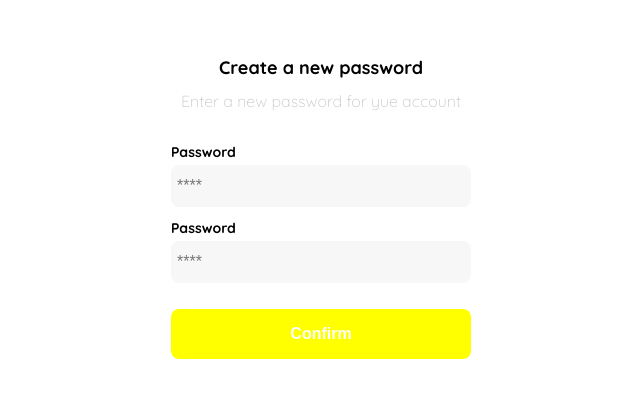
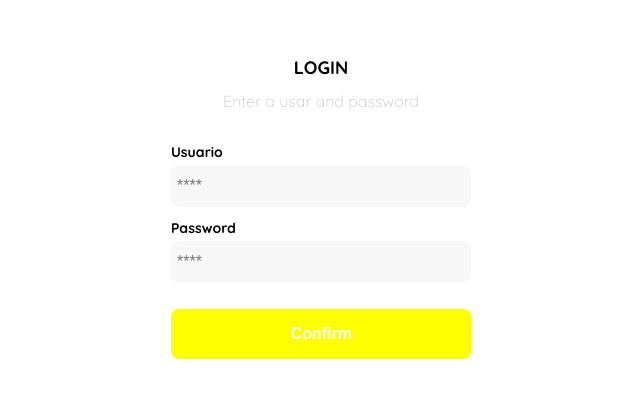
Before and after one commit to maramirez1996/Practica-2.0, a plain HTML site: page index - copia.html in a window 1280 px wide. Shown: the part 184-582 px from the top of the page, without its empty margins (319-959 px from the left). Drawn offline with Linux system fonts and the light colour scheme.

Commit message:
se agrego neva pantalla

```diff
--- a/index - copia.html
+++ b/index - copia.html
@@ -97,10 +97,10 @@
     <div class="login">
         <div class="form-container">
             <img src="./perro.png" alt="logo" class="logo">
-            <h1 class="title">Create a new password</h1>
-            <p class="subtitle">Enter a new password for yue account</p>
+            <h1 class="title">LOGIN</h1>
+            <p class="subtitle">Enter a usar and password</p>
             <form action="/" class="form">
-                <label for="password" class="label">Password</label>
+                <label for="password" class="label">Usuario</label>
                 <input type="password" id="password" placeholder="****" class="input input-password">
                 <label for="new-password" class="label">Password</label>
                 <input type="password" id="new-password" placeholder="****" class="input input-password">
```
